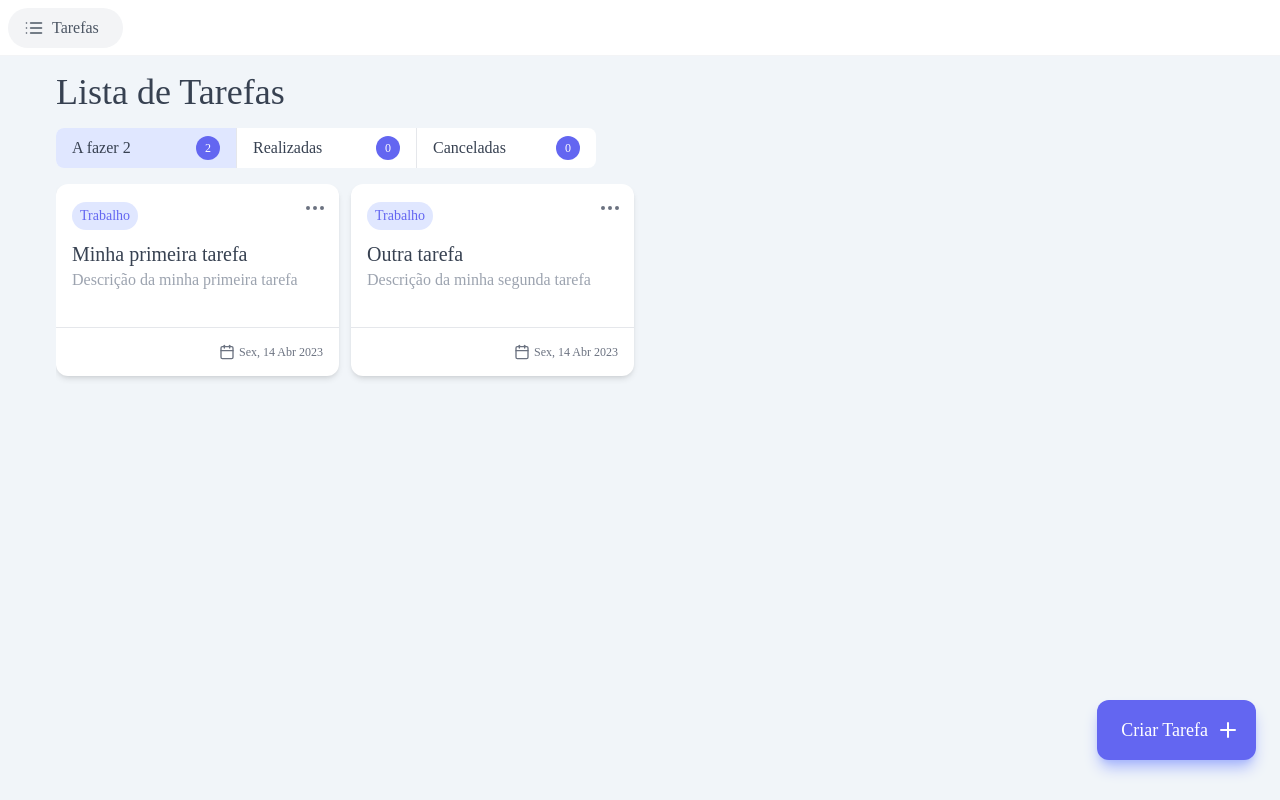
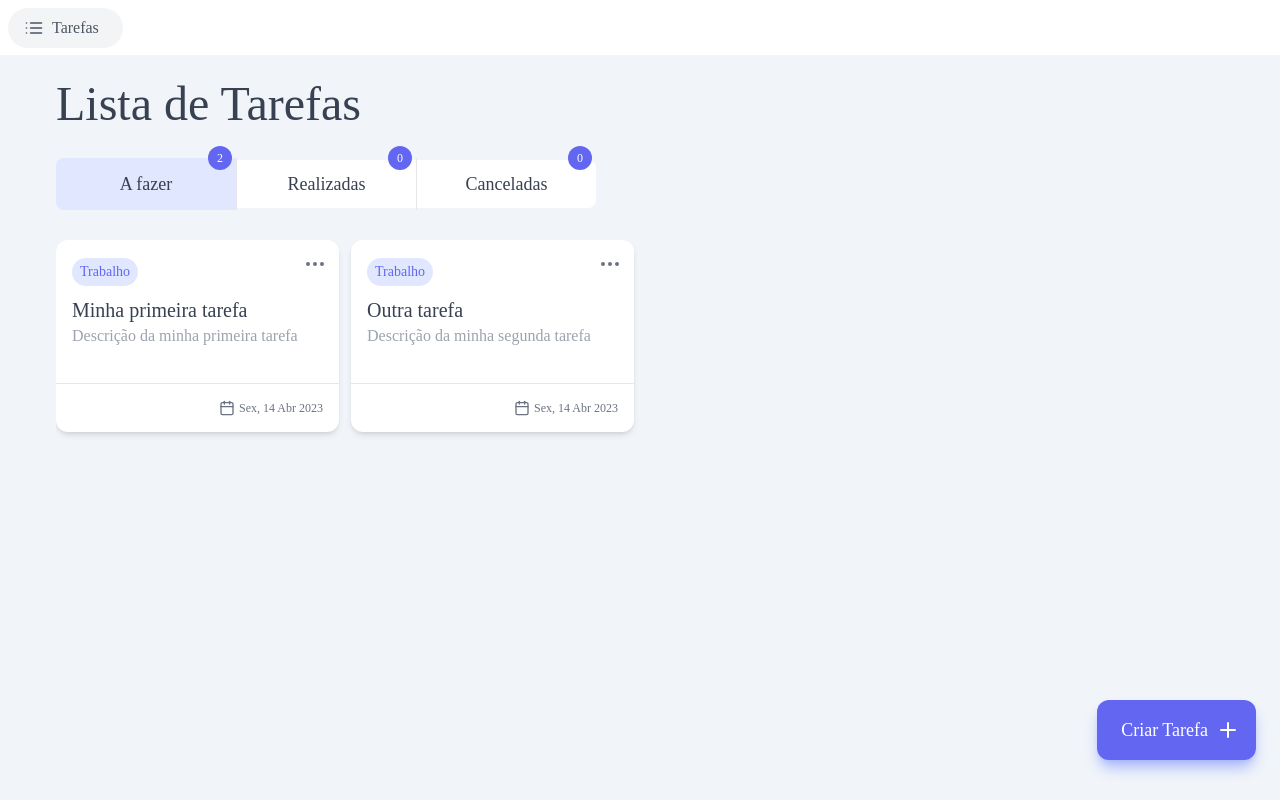
Before and after one commit to bertonni/todo-list, a React (Vite) app: page / in a window 1280 px wide. Built offline with nearby package versions, Linux system fonts and the light colour scheme; a web font is replaced by a local one.

Commit message:
making the app responsible

```diff
--- a/package.json
+++ b/package.json
@@ -10,6 +10,7 @@
   },
   "dependencies": {
     "@hookform/resolvers": "^3.0.1",
+    "@tailwindcss/line-clamp": "^0.4.4",
     "framer-motion": "^10.11.6",
     "react": "^18.2.0",
     "react-dom": "^18.2.0",
--- a/src/App.tsx
+++ b/src/App.tsx
@@ -35,7 +35,7 @@ function App() {
       <AnimatePresence mode="wait">
         {showAddTaskModal ? <AddTaskModal close={() => setShowAddTaskModal(false)} /> : null}
       </AnimatePresence>
-      <div className="px-6 sm:px-10 lg:px-14 flex flex-col gap-2 pb-16">
+      <div className="px-6 sm:px-10 lg:px-14 flex flex-col gap-2 flex-1 overflow-auto">
         {activeItem === 1 ? <TodosScreen /> : <OptionsScreen />}
         <button
           className="rounded-xl flex items-center gap-2 text-lg z-30
--- a/src/components/AddTaskModal.tsx
+++ b/src/components/AddTaskModal.tsx
@@ -4,6 +4,7 @@ import { useTodos } from "../contexts/TodosContext";
 import { useForm } from "react-hook-form";
 import { yupResolver } from "@hookform/resolvers/yup";
 import * as yup from "yup";
+import { useEffect, useState } from "react";
 
 interface AddTaskModalProps {
   close: () => void;
@@ -17,7 +18,7 @@ const variants: Variants = {
 const schema = yup.object({
   id: yup.string().required(),
   title: yup.string().required("Campo obrigatório"),
-  description: yup.string().max(125, "Insira, no máximo, 125 caracteres").nullable(),
+  description: yup.string().max(70, "Limite de caracteres excedido").nullable(),
   status: yup.string().oneOf(["Done", "To do", "Canceled"]).required(),
   deadline: yup.date().typeError("Por favor, informe uma data").required(),
   category: yup
@@ -32,6 +33,7 @@ export const AddTaskModal = ({ close }: AddTaskModalProps) => {
   const { addTodo } = useTodos();
   const {
     register,
+    watch,
     handleSubmit,
     formState: { errors },
   } = useForm<FormData>({
@@ -42,6 +44,13 @@ export const AddTaskModal = ({ close }: AddTaskModalProps) => {
       createdAt: new Date(),
     },
   });
+
+  const maxLength = 70;
+  const watchDescription = watch("description");
+
+  useEffect(() => {
+    if (watchDescription?.length === maxLength) return
+  }, [watchDescription]);
 
   const onSubmit = (data: FormData) => {
     addTodo(data);
@@ -101,9 +110,15 @@ export const AddTaskModal = ({ close }: AddTaskModalProps) => {
                 className="rounded border px-3 py-2 focus:outline-1 text-gray-500 resize-none"
                 {...register("description")}
               />
-              <p className="h-1 text-xs text-pink-500 text-right">
-                {errors.description?.message}
-              </p>
+              <div className="h-1 flex justify-between">
+                <p className="text-xs text-gray-500 text-right">
+                  {watchDescription?.length} / 70
+                </p>
+                <p className="text-xs text-pink-500 text-right">
+                  {errors.description?.message}
+                </p>
+
+              </div>
             </div>
             <div className="flex flex-col">
               <label htmlFor="category" className="font-medium text-gray-600">
--- a/src/components/Badge.tsx
+++ b/src/components/Badge.tsx
@@ -1,5 +1,3 @@
-import React from "react";
-
 interface BadgeProps {
   value: number;
 }
@@ -7,7 +5,7 @@ interface BadgeProps {
 export const Badge = ({ value }: BadgeProps) => {
   return (
     <div className="rounded-full bg-indigo-500 w-fit p-1 min-w-[1.5rem]
-      text-xs text-white">
+      text-xs text-white absolute -top-3 right-1">
       {value}
     </div>
   );
--- a/src/components/TabNavigation.tsx
+++ b/src/components/TabNavigation.tsx
@@ -15,34 +15,34 @@ export const TabNavigation = ({ active, setActive }: TabNavigationProps) => {
 
   return (
     <div
-      className="sm:w-fit rounded-lg bg-white my-4 flex items-center
-      divide-x h-fit font-medium w-full"
+      className="sm:w-fit rounded-lg bg-white my-4 lg:my-8 flex items-center
+      divide-x h-10 lg:h-12 font-medium w-full"
     >
       <div
-        className={`px-4 py-2 cursor-pointer ${active === 1 ?
-          'bg-indigo-100 pointer-events-none': "hover:bg-indigo-200"}
+        className={`px-4 py-2 lg:py-3 cursor-pointer ${active === 1 ?
+          'bg-indigo-100 pointer-events-none': "hover:bg-indigo-50"} relative
           min-w-[80px] sm:min-w-[180px] w-full rounded-l-lg text-center transition-all
-          flex items-center justify-between`}
+          flex items-center justify-center lg:text-lg`}
         onClick={() => setActive(1)}
       >
-        <span>A fazer 2</span>
+        <span>A fazer</span>
         <Badge value={todoCount} />
       </div>
       <div
-        className={`px-4 py-2 cursor-pointer ${active === 2 ?
-          'bg-indigo-100 pointer-events-none' : "hover:bg-indigo-200"}
+        className={`px-4 py-2 lg:py-3 cursor-pointer ${active === 2 ?
+          'bg-indigo-100 pointer-events-none' : "hover:bg-indigo-50"} relative
           min-w-[80px] sm:min-w-[180px] w-full text-center transition-all
-          flex items-center justify-between`}
+          flex items-center justify-center lg:text-lg`}
         onClick={() => setActive(2)}
       >
         <span>Realizadas</span>
         <Badge value={doneCount} />
       </div>
       <div
-        className={`px-4 py-2 cursor-pointer ${active === 3 ?
-          'bg-indigo-100 pointer-events-none' : "hover:bg-indigo-200"}
+        className={`px-4 py-2 lg:py-3 cursor-pointer ${active === 3 ?
+          'bg-indigo-100 pointer-events-none' : "hover:bg-indigo-50"} relative
           min-w-[80px] sm:min-w-[180px] w-full rounded-r-lg text-center transition-all
-          flex items-center justify-between`}
+          flex items-center justify-center lg:text-lg`}
         onClick={() => setActive(3)}
       >
         <span>Canceladas</span>
--- a/src/components/Toast.tsx
+++ b/src/components/Toast.tsx
@@ -33,9 +33,10 @@ export const Toast = ({ variant = "primary", message }: ToastProps) => {
       animate="visible"
       exit="hidden"
       className={`${bgColor} rounded px-6 py-2 flex items-center justify-center
-      absolute left-0 right-0 mx-auto bottom-10 z-20 w-max min-w-[280px] min-h-[60px]`}
+        absolute left-0 right-0 mx-auto top-[2%] z-20 w-max min-w-[280px]
+        min-h-[60px]`}
     >
-      <p className="font-medium">{message}</p>
+      <p className="font-medium text-sm sm:text-base">{message}</p>
     </motion.div>
   );
 };
--- a/src/components/TodoCard.tsx
+++ b/src/components/TodoCard.tsx
@@ -118,8 +118,8 @@ export const TodoCard = ({ todo, variant, showConfirmBox, setTaskId }: TodoCardP
 
       {/* body */}
       <div className="flex flex-col flex-1 px-4 pb-4">
-        <h2 className="text-xl font-medium">{title}</h2>
-        <p className="text-gray-400">{description}</p>
+        <h2 className="text-lg lg:text-xl font-medium">{title}</h2>
+        <p className="text-gray-400 line-clamp-2" title={description ?? ""}>{description}</p>
       </div>
 
       {/* footer */}
--- a/src/contexts/TodosContext.tsx
+++ b/src/contexts/TodosContext.tsx
@@ -97,7 +97,7 @@ export const TodosContextProvider = ({ children }: TodosProviderProps) => {
     updatedTodos.push(currentTask);
     setMessage({
       variant: "success",
-      text: "A tarefa foi marcada como realizada!",
+      text: "A tarefa foi concluída com sucesso!",
     });
     window.localStorage.setItem("todos", JSON.stringify(updatedTodos));
     setTodos(updatedTodos);
--- a/src/screens/TodosScreen.tsx
+++ b/src/screens/TodosScreen.tsx
@@ -74,7 +74,7 @@ export const TodosScreen = () => {
 
   return (
     <div className="rounded text-gray-700">
-      <h1 className="font-medium text-2xl lg:text-3xl xl:text-4xl my-4">Lista de Tarefas</h1>
+      <h1 className="font-medium text-3xl lg:text-5xl my-6">Lista de Tarefas</h1>
       <AnimatePresence>
         {showConfirmBox ? (
           <ConfirmBox
@@ -93,8 +93,8 @@ export const TodosScreen = () => {
           initial="hidden"
           animate="visible"
           className="grid sm:grid-cols-2 md:grid-cols-3 xl:grid-cols-4
-            2xl:grid-cols-5 pb-2 flex-wrap gap-3 max-h-[calc(100vh-16rem)]
-            overflow-auto flex-1"
+            2xl:grid-cols-5 flex-wrap gap-3 max-h-[calc(100vh-14rem)]
+            overflow-auto flex-1 pb-12"
         >
           {todos
             .filter((todo) => todo.status === statuses[currentTab - 1])
--- a/tailwind.config.js
+++ b/tailwind.config.js
@@ -11,5 +11,7 @@ export default {
       }
     },
   },
-  plugins: [],
+  plugins: [
+    require('@tailwindcss/line-clamp')
+  ],
 }
```
Also changed, not shown: 1 other file (tests, documents, lock files or other folders).
